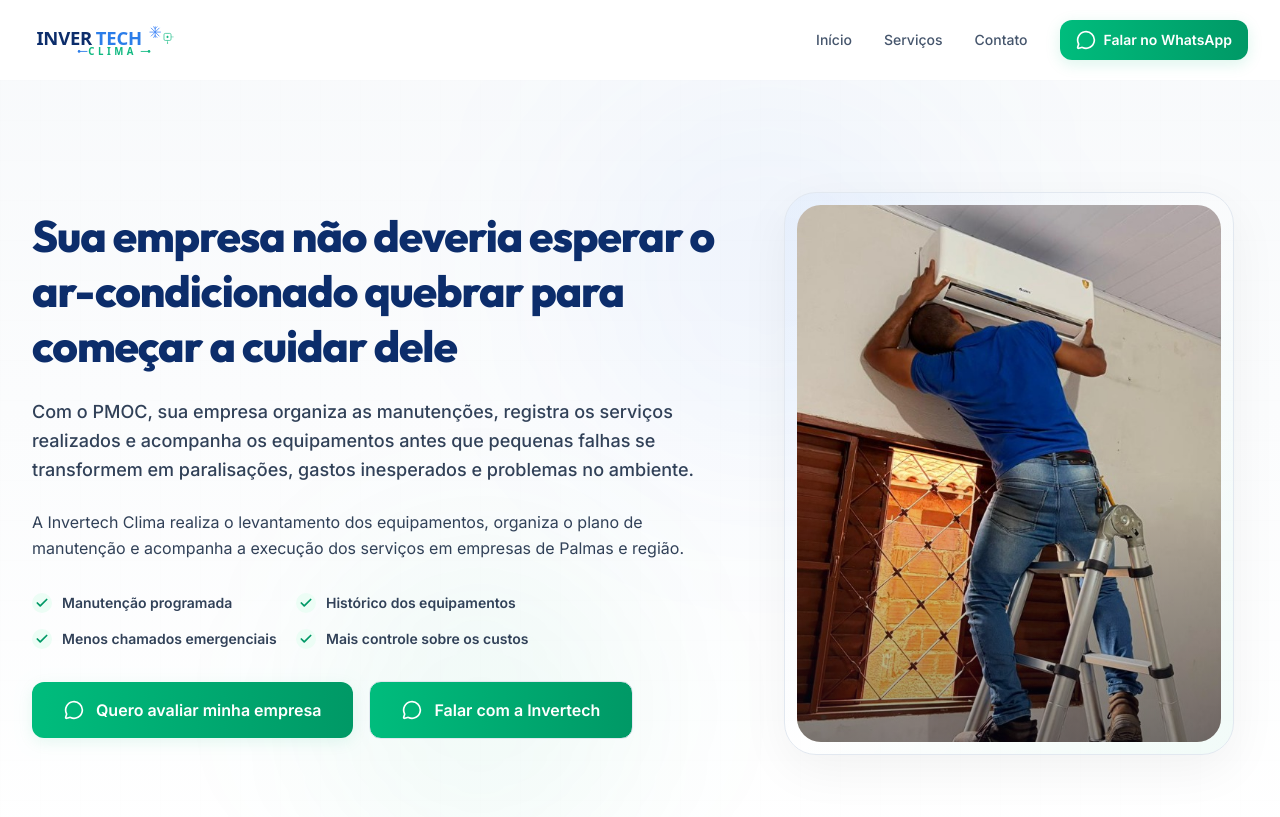
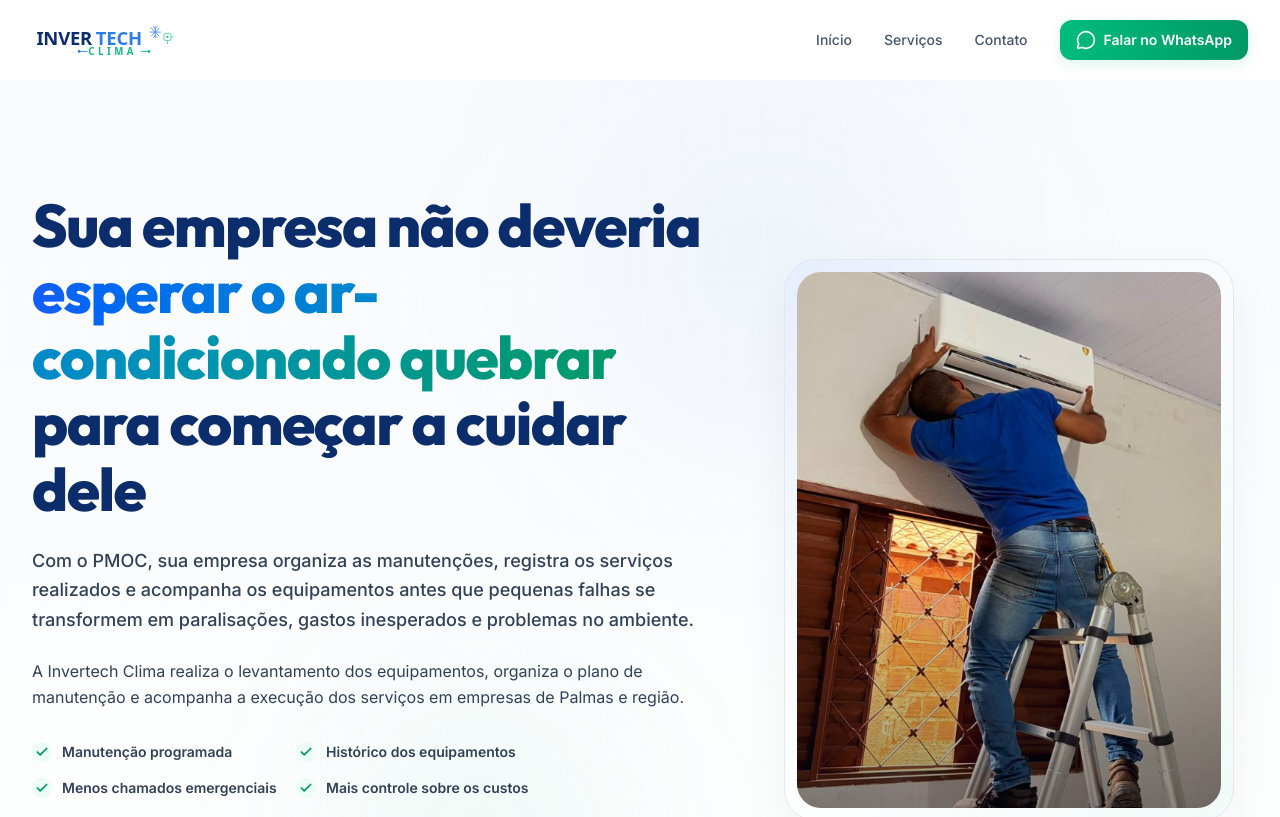
Before and after one commit to Reinatofarias/lpinvertechclima, a Next.js app: page /pmoc-palmas in a window 1280 px wide. Shown: the top 817 px of the page. Built offline with nearby package versions, Linux system fonts and the light colour scheme.

Commit message:
style: aplicar design de headline e gradiente da home na landing page do pmoc

```diff
--- a/src/app/pmoc-palmas/page.tsx
+++ b/src/app/pmoc-palmas/page.tsx
@@ -68,8 +68,12 @@ export default function PMOCPage() {
             <div className="grid grid-cols-1 lg:grid-cols-12 gap-12 items-center">
               {/* Hero content */}
               <div className="lg:col-span-7 text-center lg:text-left">
-                <h1 className="text-3xl sm:text-4xl lg:text-[44px] font-extrabold leading-tight tracking-tight font-outfit text-[#0C2D6B] mb-6">
-                  Sua empresa não deveria esperar o ar-condicionado quebrar para começar a cuidar dele
+                <h1 className="text-3xl sm:text-4xl md:text-5xl lg:text-5xl xl:text-6xl font-extrabold text-[#0C2D6B] leading-[1.1] tracking-tight font-outfit mb-6">
+                  Sua empresa não deveria{" "}
+                  <span className="bg-gradient-to-r from-blue-600 via-cyan-600 to-emerald-600 bg-clip-text text-transparent block sm:inline mt-1 sm:mt-0">
+                    esperar o ar-condicionado quebrar
+                  </span>{" "}
+                  para começar a cuidar dele
                 </h1>
 
                 <p className="text-base sm:text-lg text-slate-650 font-medium leading-relaxed mb-6">
```
